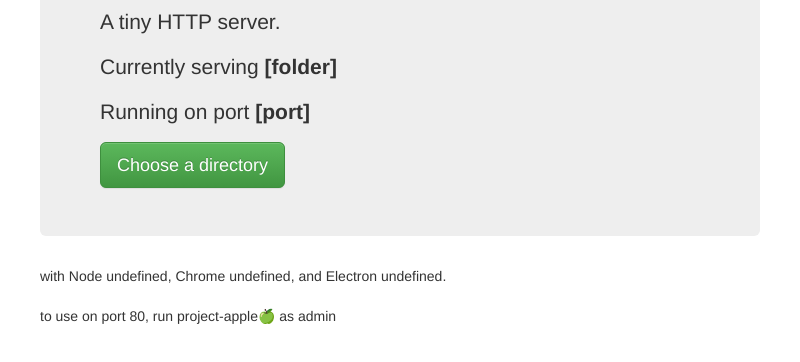
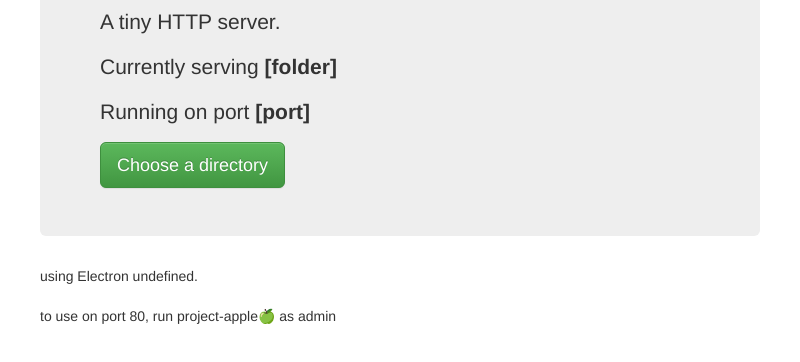
Before and after one commit to fjij/apple-http, an Electron app: page index.html in a window 800 px wide. Shown: the part 140-502 px from the top of the page. Drawn offline with nearby package versions, Linux system fonts and the light colour scheme; no server answers.

Commit message:
change version texts

```diff
--- a/index.html
+++ b/index.html
@@ -29,7 +29,7 @@
       </div>
 
       <!-- Versions -->
-      with Node <script>document.write(process.versions.node)</script>, Chrome <script>document.write(process.versions.chrome)</script>, and Electron <script>document.write(process.versions.electron)</script>.
+      using Electron <script>document.write(process.versions.electron)</script>.
 
       <!-- Help -->
       <br /><br />
```
